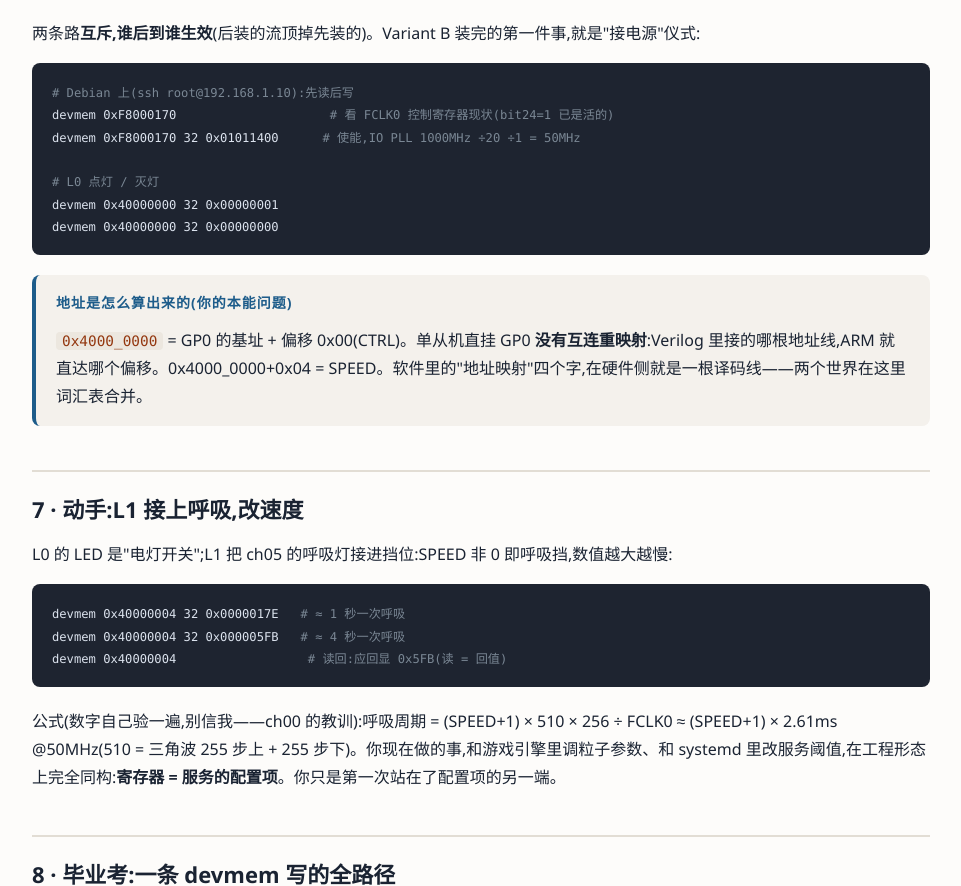
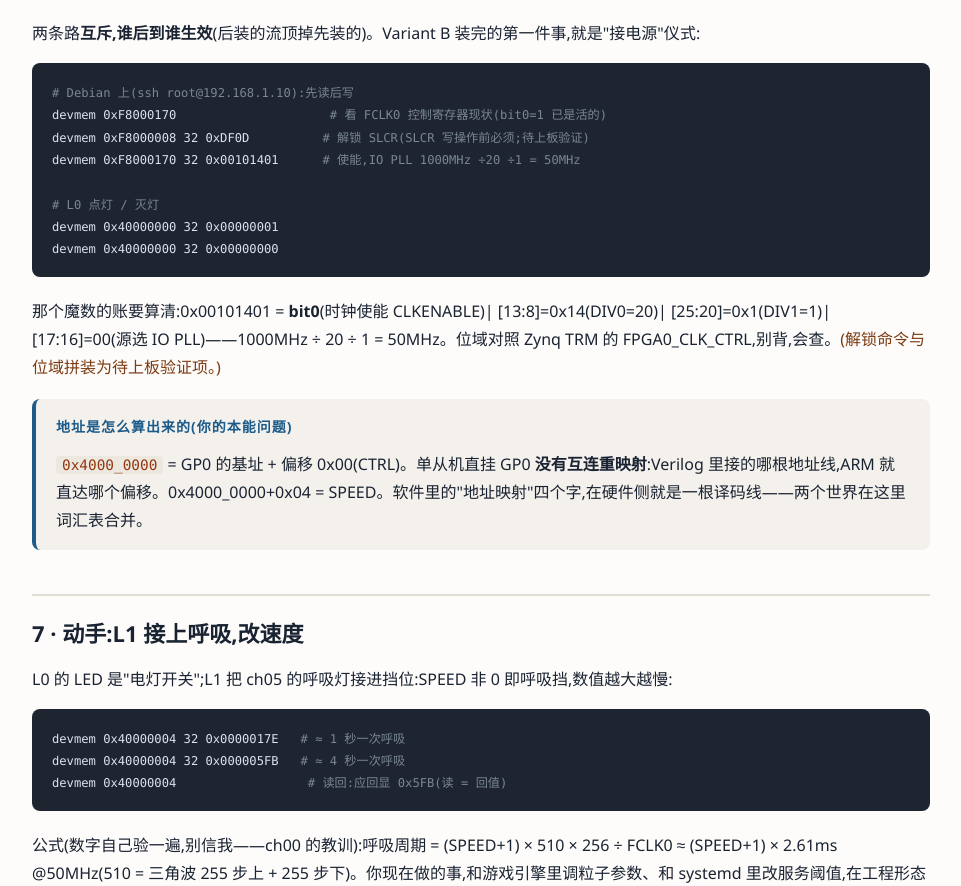
Before and after one commit to lzjever/zynq-fpga-course, a plain HTML site: page docs/ch09-merge.html in a window 1280 px wide. Shown: the part 4066-4952 px from the top of the page, without its empty margins (288-1249 px from the left). Drawn offline with Linux system fonts and the light colour scheme.

Commit message:
P0-4 ch09 FCLK0 使能命令三处纠错:寄存器值/使能位/解锁步骤
- devmem 0xF8000170 的写入值 0x01011400 → 0x00101401:
  旧值拆位 = 源选 [17:16]=01(ARM PLL)、bit0=0(时钟未使能),
  且把 DIV1 位当成了使能位,写下去 FCLK0 根本不会来;
  新值 = bit0(CLKENABLE)| [13:8]=0x14(DIV0=20)| [25:20]=0x1(DIV1=1)
  | [17:16]=00(IO PLL),1000MHz÷20÷1 = 50MHz
- 读回注释 "bit24=1 已是活的" → "bit0"(使能位是 bit0,不是 bit24)
- 补写前解锁 SLCR:devmem 0xF8000008 32 0xDF0D(SLCR 写前必须),
  解锁命令与位域拼装标注"待上板验证";另附位域拆解说明

验证:python 拆位复核 0x00101401 → bit0=1/DIV0=20/SRCSEL=0(IO PLL)/
DIV1=1,1000÷20÷1=50.0MHz,与文中算式一致。

Co-Authored-By: Claude Code <noreply@anthropic.com>

```diff
--- a/docs/ch09-merge.html
+++ b/docs/ch09-merge.html
@@ -152,12 +152,14 @@
   </table>
   <p>两条路<strong>互斥,谁后到谁生效</strong>(后装的流顶掉先装的)。Variant B 装完的第一件事,就是"接电源"仪式:</p>
   <pre><code><span class="c"># Debian 上(ssh root@192.168.1.10):先读后写</span>
-devmem 0xF8000170                     <span class="c"># 看 FCLK0 控制寄存器现状(bit24=1 已是活的)</span>
-devmem 0xF8000170 32 0x01011400      <span class="c"># 使能,IO PLL 1000MHz ÷20 ÷1 = 50MHz</span>
+devmem 0xF8000170                     <span class="c"># 看 FCLK0 控制寄存器现状(bit0=1 已是活的)</span>
+devmem 0xF8000008 32 0xDF0D          <span class="c"># 解锁 SLCR(SLCR 写操作前必须;待上板验证)</span>
+devmem 0xF8000170 32 0x00101401      <span class="c"># 使能,IO PLL 1000MHz ÷20 ÷1 = 50MHz</span>
 
 <span class="c"># L0 点灯 / 灭灯</span>
 devmem 0x40000000 32 0x00000001
 devmem 0x40000000 32 0x00000000</code></pre>
+  <p>那个魔数的账要算清:0x00101401 = <strong>bit0</strong>(时钟使能 CLKENABLE)| [13:8]=0x14(DIV0=20)| [25:20]=0x1(DIV1=1)| [17:16]=00(源选 IO PLL)——1000MHz ÷ 20 ÷ 1 = 50MHz。位域对照 Zynq TRM 的 FPGA0_CLK_CTRL,别背,会查。<span style="color:#7c3a12;">(解锁命令与位域拼装为待上板验证项。)</span></p>
   <div class="box box-know"><div class="box-title">地址是怎么算出来的(你的本能问题)</div>
   <p><code>0x4000_0000</code> = GP0 的基址 + 偏移 0x00(CTRL)。单从机直挂 GP0 <strong>没有互连重映射</strong>:Verilog 里接的哪根地址线,ARM 就直达哪个偏移。0x4000_0000+0x04 = SPEED。软件里的"地址映射"四个字,在硬件侧就是一根译码线——两个世界在这里词汇表合并。</p></div>
 
```
